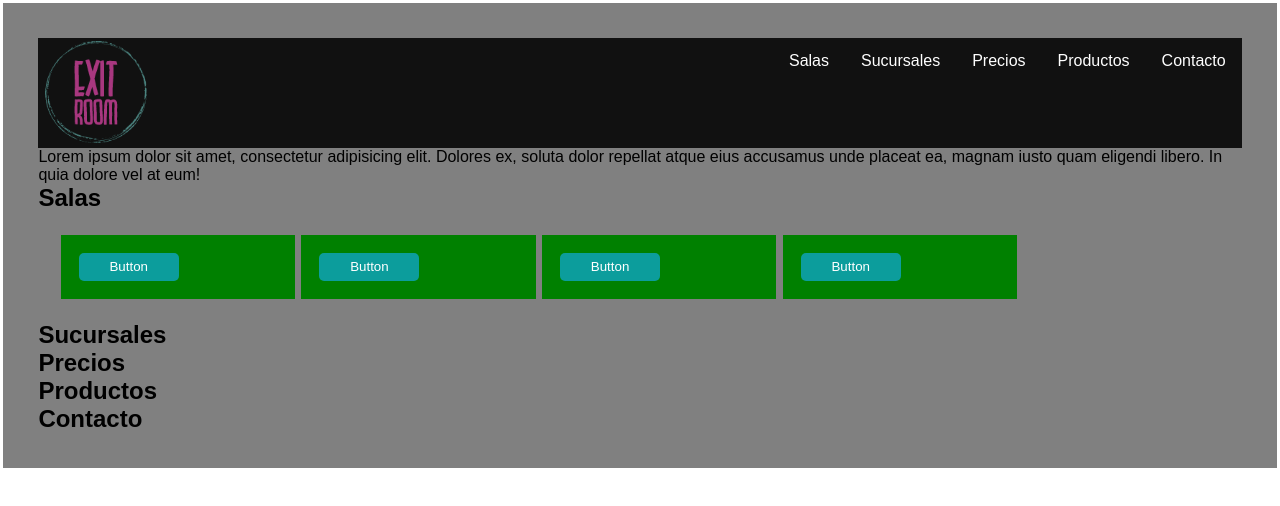
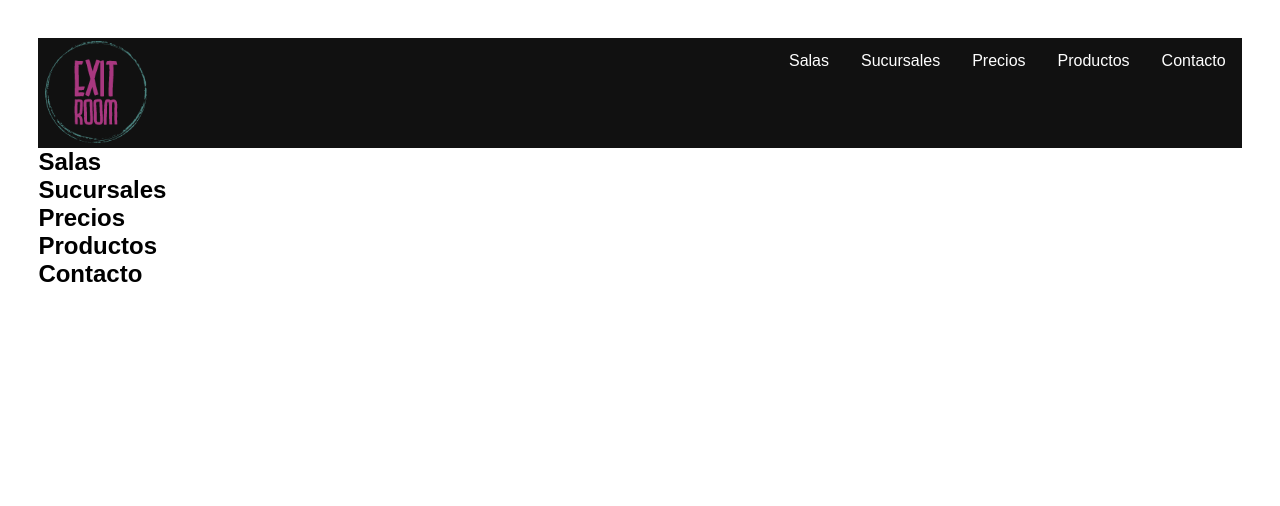
Before and after one commit to cjbustos/react-0222g7-exit-room, a React (Create React App) app: page / in a window 1280 px wide. Shown: the top 506 px of the page. Built offline with nearby package versions, Linux system fonts and the light colour scheme.

Commit message:
I created a new component CustomModal and refactor Button component too

```diff
--- a/package.json
+++ b/package.json
@@ -6,9 +6,9 @@
     "@testing-library/jest-dom": "^5.16.4",
     "@testing-library/react": "^13.3.0",
     "@testing-library/user-event": "^13.5.0",
-    "bootstrap": "^4.6.1",
     "react": "^18.2.0",
     "react-dom": "^18.2.0",
+    "react-modal": "^3.15.1",
     "react-scripts": "5.0.1",
     "web-vitals": "^2.1.4"
   },
--- a/src/App.js
+++ b/src/App.js
@@ -2,7 +2,8 @@ import './styles/App.css';
 import logo from './img/logo.png'
 import Navbar from './components/Navbar';
 import Image from './components/Image';
-import Button from './components/Button';
+//import Button from './components/Button'
+//import CustomModal from './components/CustomModal'
 
 function App() {
 
@@ -10,22 +11,9 @@ function App() {
     { id: 1, label: 'Contacto', subcategory: false, path: 'contacto' },
     { id: 2, label: 'Productos', subcategory: false, path: 'productos' },
     { id: 3, label: 'Precios', subcategory: false, path: 'precios' },
-    { id: 4, label: 'Sucursales', subcategory: true, path: 'cities', content: ['CABA', 'Rosario', 'Mendoza', 'Cordoba'] },
-    { id: 5, label: 'Salas', subcategory: true, path: 'episode', content: ['Chernobyl', 'Last stop', 'Fair game'] }
+    { id: 4, label: 'Sucursales', subcategory: true, path: 'cities', content: ['Buenos Aires', 'Rosario', 'Mendoza', 'Cordoba'] },
+    { id: 5, label: 'Salas', subcategory: true, path: 'episode', content: ['Chernobyl', 'John Wick', 'Friday 13th'] }
   ]
-
-  const buttonStyle = {
-    color: 'white',
-    background: '#0c9d9c',
-    border: 1,
-    borderRadius: 5,
-    width: 100,
-    height: 28,
-    margin: 2,
-    padding: 0,
-    textAlign: 'center',
-    cursor: 'pointer',
-  }
 
   return (
     <div className='App'>
@@ -33,30 +21,17 @@ function App() {
         <Image path={logo} width={115} height={110} position={'left'} />
         <Navbar data={listOfItems} />
       </header>
-      <main> Lorem ipsum dolor sit amet, consectetur adipisicing elit. Dolores ex, soluta dolor repellat atque eius accusamus unde placeat ea, magnam iusto quam eligendi libero. In quia dolore vel at eum!</main>
+      <main></main>
       <h2 id='episode'>Salas</h2>
       <section>
-        <div className='row'>
-          <div className='div1'>
-            <Button style={buttonStyle} label={'Button'} text={'Lorem ipsum dolor sit amet consectetur adipisicing elit. Laboriosam suscipit veritatis, minima quisquam, iste natus quae, est fugiat culpa quasi reprehenderit expedita error quibusdam tempora doloribus aut autem aliquid perspiciatis.'} />
-          </div>
-          <div className='div1'>
-            <Button style={buttonStyle} label={'Button'} text={'Lorem ipsum dolor sit amet consectetur adipisicing elit. Laboriosam suscipit veritatis, minima quisquam, iste natus quae, est fugiat culpa quasi reprehenderit expedita error quibusdam tempora doloribus aut autem aliquid perspiciatis.'} />
-          </div>
-          <div className='div1'>
-            <Button style={buttonStyle} label={'Button'} text={'Lorem ipsum dolor sit amet consectetur adipisicing elit. Laboriosam suscipit veritatis, minima quisquam, iste natus quae, est fugiat culpa quasi reprehenderit expedita error quibusdam tempora doloribus aut autem aliquid perspiciatis.'} />
-          </div>
-          <div className='div1'>
-            <Button style={buttonStyle} label={'Button'} text={'Lorem ipsum dolor sit amet consectetur adipisicing elit. Laboriosam suscipit veritatis, minima quisquam, iste natus quae, est fugiat culpa quasi reprehenderit expedita error quibusdam tempora doloribus aut autem aliquid perspiciatis.'} />
-          </div>
-        </div>
       </section>
       <h2 id='cities'>Sucursales</h2>
       <section></section>
       <h2 id='precios'>Precios</h2>
       <section></section>
       <h2 id='productos'>Productos</h2>
-      <section></section>
+      <section>
+      </section>
       <h2 id='contacto'>Contacto</h2>
       <section></section>
       <footer></footer>
--- a/src/components/Button.js
+++ b/src/components/Button.js
@@ -1,26 +1,10 @@
-import { useState } from "react"
 
-export default function Button(props) {
+const Button = ({ type='button', onClick, children, ...rest }) => {
+    return (
+        <button type={type} onClick={onClick} {...rest}>
+            {children}
+        </button>
+    )
+}
 
-    const text = props.text
-
-    const [toShow, setToShow] = useState(true)
-
-    return (<>
-        <button style={props.style} onClick={() => {
-            setToShow(!toShow)
-        }}>
-            {toShow ? props.label : 'CERRAR'}
-        </button>
-        <div style={{
-            color: props.style.color,
-            backgroundColor: '#111111',
-            opacity: 0.8,
-            display: toShow ? "none" : 'block'
-        }}>
-            {text}
-        </div>
-    </>
-    )
-
-}
+export default Button
--- /dev/null
+++ b/src/components/CustomModal.js
@@ -0,0 +1,29 @@
+import React, { useState } from "react";
+import Modal from "react-modal";
+
+Modal.setAppElement("#root")
+
+const CustomModal = (props) => {
+
+    const { openLabel, closeLabel, description } = props
+
+    const [isOpen, setIsOpen] = useState(false)
+
+    function toggleModal() {
+        setIsOpen(!isOpen)
+    }
+
+    return (
+        <div>
+            <button onClick={toggleModal}>{openLabel}</button>
+            <Modal isOpen={isOpen} onRequestClose={toggleModal}>
+                <div>
+                    {description}
+                </div>
+                <button onClick={toggleModal}>{closeLabel}</button>
+            </Modal>
+        </div>
+    )
+}
+
+export default CustomModal
--- a/src/index.js
+++ b/src/index.js
@@ -1,6 +1,5 @@
 import React from 'react';
 import ReactDOM from 'react-dom/client';
-import './styles/index.css';
 import App from './App';
 
 const root = ReactDOM.createRoot(document.getElementById('root'));
--- a/src/styles/App.css
+++ b/src/styles/App.css
@@ -3,28 +3,8 @@
     text-align: left;
 }
 
-header {
-    height: 110px;
-    width: 100%;
-}
-
-.row {
-    display: flex;
-}
-
-.div1 {
-    flex: 1 1 auto;
-    background-color: green;
-}
 
 div {
     padding: 1em;
     margin: 0.2em;
-    background-color: grey;
 }
-
-.row {
-    width: 80%;
-    padding: 1em;
-    overflow: hidden;
-}
```
Also changed, not shown: src/components/Navbar.js (+1 -6 lines), src/styles/button.module.css (deleted, +0 -7 lines), src/styles/index.css (deleted), 1 other file (tests, documents, lock files or other folders).
